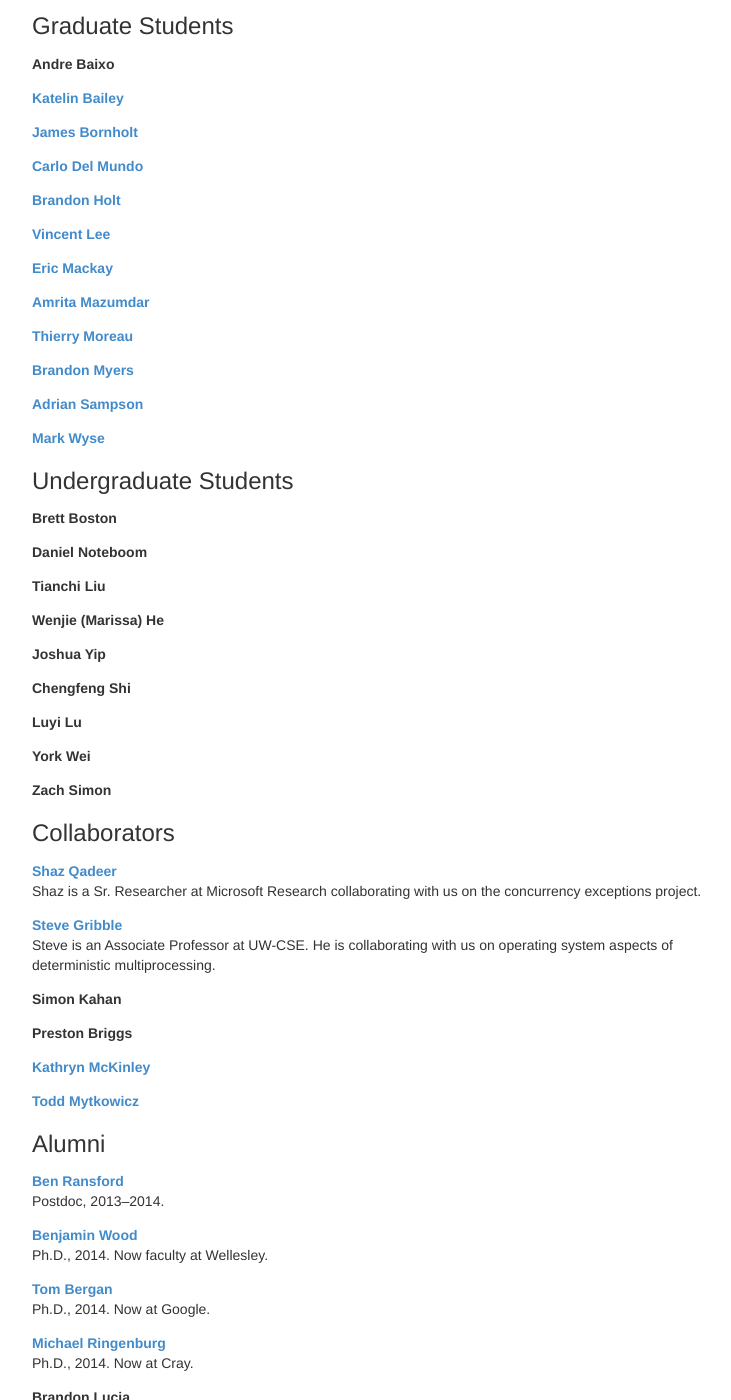
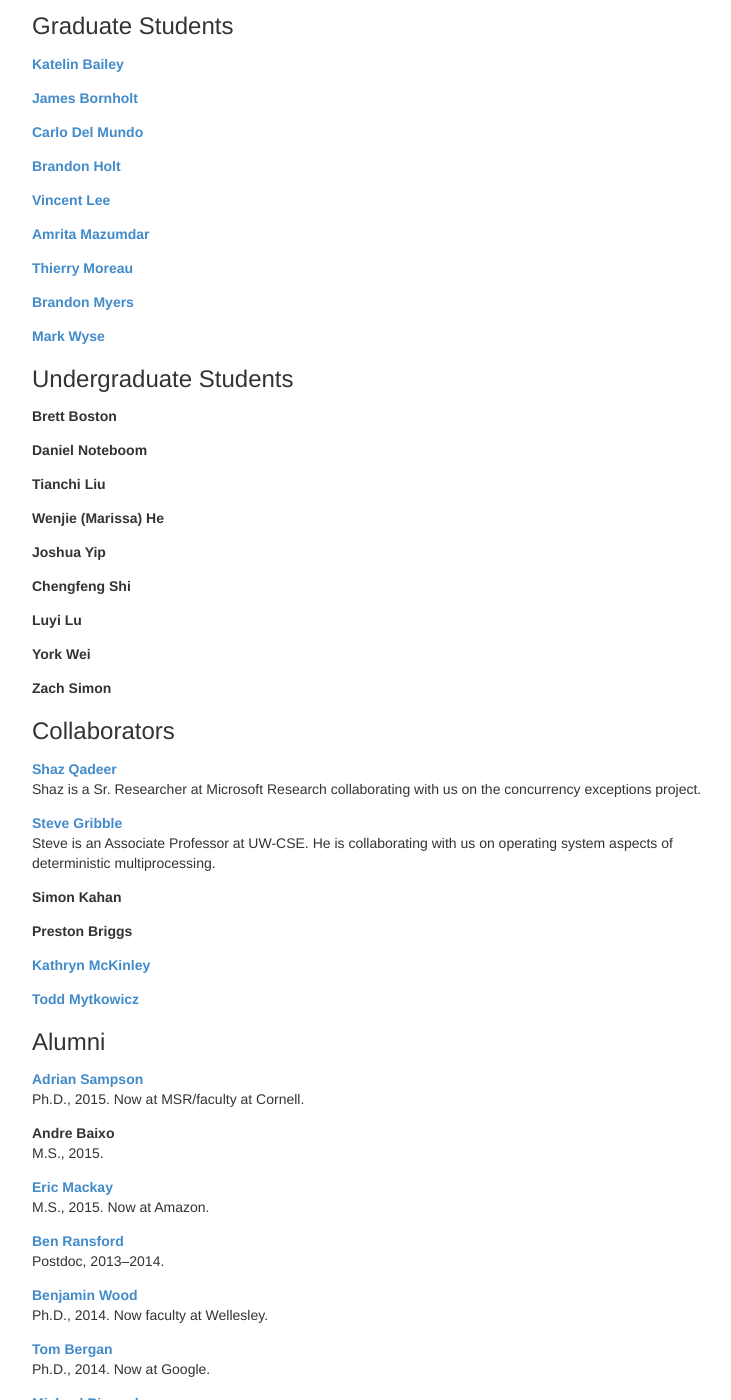
Before and after one commit to uwsampa/sampa-public, a Jekyll site: the page built from people.html, in a window 1280 px wide and 1400 px high, scrolled down 1088 px. Shown: the whole window, without its empty margins (258-989 px from the left). Built offline with Jekyll 4.4.1, drawn with Linux system fonts in a browser that asks for light colours; Markdown is read by kramdown in place of the engine named in the settings.

Commit message:
some people got degrees!
go team!

```diff
--- a/_data/people.yml
+++ b/_data/people.yml
@@ -51,9 +51,6 @@ nelson:
     webpage: "https://homes.cs.washington.edu/~nelson/"
     role: postdoc
 
-andreolb:
-    display_name: "Andre Baixo"
-    role: grad
 katelin:
     display_name: "Katelin Bailey"
     webpage: "https://homes.cs.washington.edu/~katelin/"
@@ -74,10 +71,6 @@ vlee2:
     display_name: Vincent Lee
     webpage: "http://homes.cs.washington.edu/~vlee2/"
     role: grad
-emackay:
-    display_name: Eric Mackay
-    webpage: "http://homes.cs.washington.edu/~emackay/"
-    role: grad
 amrita:
     display_name: Amrita Mazumdar
     webpage: "https://homes.cs.washington.edu/~amrita"
@@ -90,23 +83,32 @@ bdmyers:
     display_name: "Brandon Myers"
     webpage: "https://homes.cs.washington.edu/~bdmyers/"
     role: grad
-asampson:
-    display_name: "Adrian Sampson"
-    webpage: "https://homes.cs.washington.edu/~asampson/"
-    github: sampsyo
-    role: grad
 wysem:
     display_name: "Mark Wyse"
     webpage: "https://homes.cs.washington.edu/~wysem/"
     role: grad
 
+asampson:
+    display_name: "Adrian Sampson"
+    webpage: "https://homes.cs.washington.edu/~asampson/"
+    github: sampsyo
+    role: alum
+    bio: "Ph.D., 2015. Now at MSR/faculty at Cornell."
+andreolb:
+    display_name: "Andre Baixo"
+    role: alum
+    bio: "M.S., 2015."
+emackay:
+    display_name: Eric Mackay
+    webpage: "http://homes.cs.washington.edu/~emackay/"
+    role: alum
+    bio: "M.S., 2015. Now at Amazon."
 ransford:
     display_name: "Ben Ransford"
     webpage: "http://ben.ransford.org/"
     github: ransford
     role: alum
     bio: "Postdoc, 2013&ndash;2014."
-
 bpw:
     display_name: "Benjamin Wood"
     webpage: "https://homes.cs.washington.edu/~bpw/"
```
